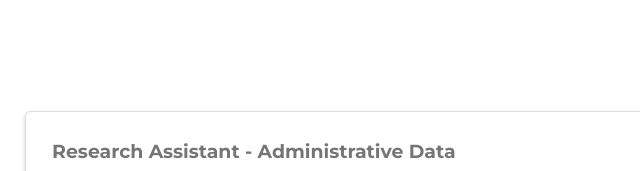
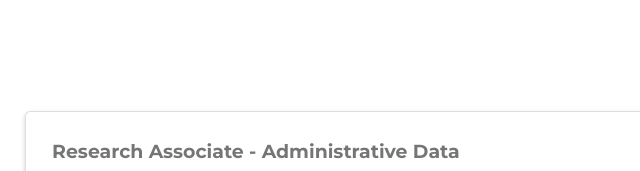
Before and after one commit to ahearn15/ahearn15.github.io, a plain HTML site: page index.html in a window 1280 px wide. Shown: the part 1320-1491 px from the top of the page, 506-1146 px from the left. Drawn offline with nearby package versions, Linux system fonts and the light colour scheme; some icons are missing.

Commit message:
update resume

```diff
--- a/index.html
+++ b/index.html
@@ -763,7 +763,7 @@
       <div class="col py-2">
         <div class="card">
           <div class="card-body">
-            <h4 class="card-title exp-title text-muted mt-0 mb-1">Research Assistant - Administrative Data</h4>
+            <h4 class="card-title exp-title text-muted mt-0 mb-1">Research Associate - Administrative Data</h4>
             <h4 class="card-title exp-company text-muted my-0"><a href="https://www.air.org" target="_blank" rel="noopener">American Institutes for Research</a></h4>
             <div class="text-muted exp-meta">
               Jun 2020 –
```
Also changed, not shown: 1 other file.
